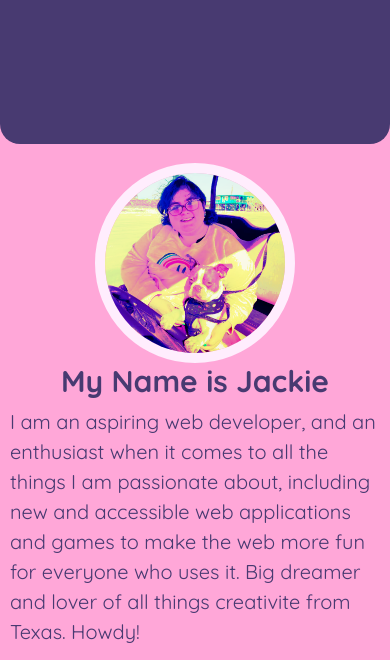
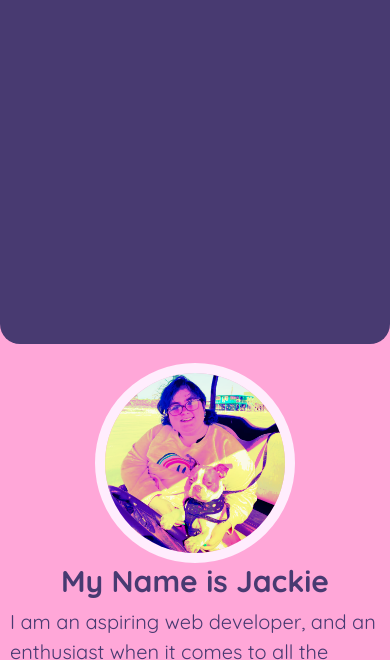
Before and after one commit to jackieBD/jackiejonzz.github.io, a plain HTML site: page index.html in a window 390 px wide. Shown: the part 414-1074 px from the top of the page. Drawn offline with nearby package versions, Linux system fonts and the light colour scheme; a script that the page names is missing.

Commit message:
Update style.css

```diff
--- a/style.css
+++ b/style.css
@@ -176,7 +176,7 @@ nav.navbar, nav.navbar>*, div.container-fluid>*, div.navbar-collapse>*, .navbar-
 
 @media (max-width: 700px){
   .grid{
-    grid-template: 50px 500px 500px 100px/100%;
+    grid-template: 50px 700px 500px 100px/100%;
     grid-template-areas:
       "header"
       "content"
```
